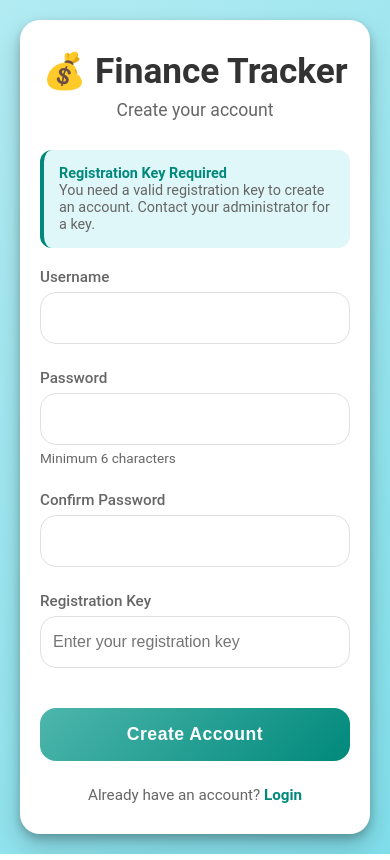
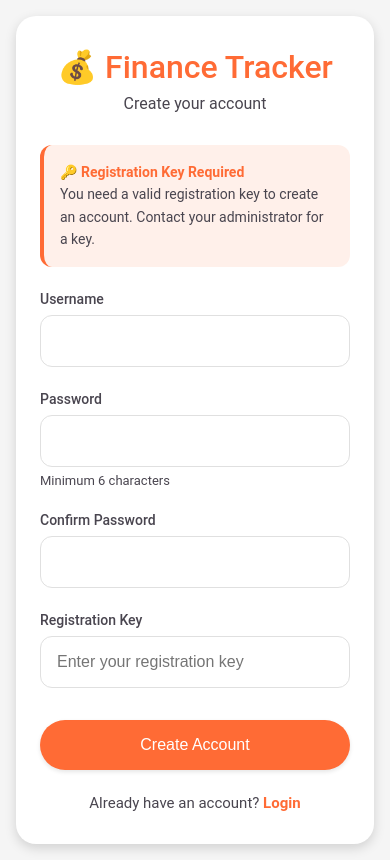
Before and after one commit to shravnchandr/Finance-Tracker, a Flask app: page /register in a window 390 px wide. Run offline with Flask 3, Linux system fonts and the light colour scheme.

Commit message:
Add files via upload

```diff
--- a/templates/register.html
+++ b/templates/register.html
@@ -5,45 +5,37 @@
     <meta name="viewport" content="width=device-width, initial-scale=1.0">
     <title>Register - Finance Tracker</title>
     <style>
-        /* New Color System (Material 3 Expressive Inspired) */
         :root {
-            /* Primary Accent (Teal) */
-            --color-primary: #00897b;
-            --color-primary-dark: #004d40;
-            --color-primary-light: #4db6ac;
-
-            /* Light Theme */
-            --color-surface: white;
-            --color-on-surface: #333;
-            --color-on-background: #666;
-            --color-background-start: #b2ebf2; /* Light Cyan */
-            --color-background-end: #80deea;   /* Medium Cyan */
-            --color-border: #e0e0e0;
-            --color-shadow: rgba(0, 0, 0, 0.2);
-            --color-error-bg: #fee;
-            --color-error-text: #c33;
-            --color-success-bg: #efe;
-            --color-success-text: #3c3;
-            --color-key-info-bg: #e0f7fa; /* Light Cyan for info */
-            --color-key-info-border: var(--color-primary);
+            --primary: #FF6B35;
+            --primary-light: #FF8C5A;
+            --primary-dark: #E5502D;
+            --secondary: #F7931E;
+            --success: #4CAF50;
+            --error: #EF4444;
+            --surface: #FFFFFF;
+            --surface-variant: #F5F5F5;
+            --on-surface: #1C1B1F;
+            --on-surface-variant: #49454F;
+            --outline: #E0E0E0;
+            --shadow: rgba(0, 0, 0, 0.1);
+            --shadow-elevated: rgba(0, 0, 0, 0.15);
         }
 
         @media (prefers-color-scheme: dark) {
             :root {
-                /* Dark Theme */
-                --color-surface: #1e1e1e;
-                --color-on-surface: #e0e0e0;
-                --color-on-background: #a0a0a0;
-                --color-background-start: #004d40; /* Dark Teal */
-                --color-background-end: #00695c;   /* Medium Dark Teal */
-                --color-border: #333;
-                --color-shadow: rgba(0, 0, 0, 0.5);
-                --color-error-bg: #4e0c0c;
-                --color-error-text: #ff6e6e;
-                --color-success-bg: #0c4e0c;
-                --color-success-text: #6eff6e;
-                --color-key-info-bg: #003632; /* Darker Cyan for info */
-                --color-key-info-border: var(--color-primary-light);
+                --primary: #FFB59A;
+                --primary-light: #FFC7B0;
+                --primary-dark: #FF9A77;
+                --secondary: #FFB74D;
+                --success: #81C784;
+                --error: #EF5350;
+                --surface: #1C1B1F;
+                --surface-variant: #2B2930;
+                --on-surface: #E6E1E5;
+                --on-surface-variant: #CAC4D0;
+                --outline: #3A3A3A;
+                --shadow: rgba(0, 0, 0, 0.4);
+                --shadow-elevated: rgba(0, 0, 0, 0.6);
             }
         }
 
@@ -54,157 +46,25 @@
         }
 
         body {
-            font-family: 'Roboto', 'Segoe UI', Tahoma, Geneva, Verdana, sans-serif;
-            background: linear-gradient(135deg, var(--color-background-start) 0%, var(--color-background-end) 100%);
+            font-family: 'Roboto', -apple-system, BlinkMacSystemFont, 'Segoe UI', sans-serif;
+            background: var(--surface-variant);
+            color: var(--on-surface);
             min-height: 100vh;
             display: flex;
             justify-content: center;
             align-items: center;
             padding: 20px;
+            transition: background 0.3s cubic-bezier(0.4, 0, 0.2, 1);
         }
 
         .auth-container {
-            background: var(--color-surface);
-            border-radius: 28px; /* Larger radius for expressive style */
-            padding: 40px;
-            box-shadow: 0 12px 24px var(--color-shadow), 0 4px 8px var(--color-shadow);
+            background: var(--surface);
+            border-radius: 28px;
+            padding: 48px;
+            box-shadow: 0 4px 12px var(--shadow-elevated);
             width: 100%;
-            max-width: 450px;
+            max-width: 500px;
             animation: fadeInUp 0.6s cubic-bezier(0.4, 0, 0.2, 1);
-        }
-
-        .auth-header {
-            text-align: center;
-            margin-bottom: 30px;
-        }
-
-        .auth-header h1 {
-            font-size: 2.8rem;
-            color: var(--color-on-surface);
-            margin-bottom: 8px;
-            font-weight: 700;
-        }
-
-        .auth-header p {
-            color: var(--color-on-background);
-            font-size: 1.1rem;
-        }
-
-        .form-group {
-            margin-bottom: 25px;
-        }
-
-        .form-group label {
-            display: block;
-            margin-bottom: 6px;
-            color: var(--color-on-background);
-            font-weight: 500;
-            font-size: 0.95rem;
-        }
-
-        .form-group input {
-            width: 100%;
-            padding: 16px 12px;
-            border: 1px solid var(--color-border);
-            border-radius: 16px;
-            font-size: 1rem;
-            background-color: var(--color-surface);
-            color: var(--color-on-surface);
-            transition: border-color 0.3s ease, box-shadow 0.3s ease;
-        }
-
-        .form-group input:focus {
-            outline: none;
-            border-color: var(--color-primary);
-            box-shadow: 0 0 0 3px rgba(0, 137, 123, 0.2);
-        }
-
-        .key-info {
-            background: var(--color-key-info-bg);
-            border-left: 4px solid var(--color-key-info-border);
-            padding: 15px;
-            border-radius: 12px;
-            margin-bottom: 20px;
-            font-size: 0.9rem;
-            color: var(--color-on-background);
-        }
-
-        .key-info strong {
-            color: var(--color-primary);
-        }
-
-        .password-requirements {
-            font-size: 0.85rem;
-            color: var(--color-on-background);
-            margin-top: 5px;
-        }
-
-        .btn {
-            background: linear-gradient(135deg, var(--color-primary-light) 0%, var(--color-primary) 100%);
-            color: white;
-            border: none;
-            padding: 16px 30px;
-            border-radius: 16px;
-            font-size: 1.1rem;
-            cursor: pointer;
-            transition: transform 0.2s ease, box-shadow 0.2s ease, opacity 0.3s;
-            width: 100%;
-            font-weight: 600;
-            margin-top: 15px;
-            letter-spacing: 0.5px;
-        }
-
-        .btn:hover {
-            transform: translateY(-1px);
-            box-shadow: 0 8px 20px rgba(0, 137, 123, 0.3);
-            opacity: 0.95;
-        }
-
-        .btn:disabled {
-            opacity: 0.4;
-            cursor: not-allowed;
-            transform: none;
-            box-shadow: none;
-        }
-
-        .error-message {
-            background: var(--color-error-bg);
-            color: var(--color-error-text);
-            padding: 15px;
-            border-radius: 12px;
-            margin-bottom: 20px;
-            display: none;
-            animation: shake 0.4s ease;
-            font-weight: 500;
-        }
-
-        .success-message {
-            background: var(--color-success-bg);
-            color: var(--color-success-text);
-            padding: 15px;
-            border-radius: 12px;
-            margin-bottom: 20px;
-            display: none;
-            font-weight: 500;
-        }
-
-        .auth-footer {
-            text-align: center;
-            margin-top: 25px;
-            color: var(--color-on-background);
-            font-size: 0.95rem;
-        }
-
-        .auth-footer a {
-            color: var(--color-primary);
-            text-decoration: none;
-            font-weight: 600;
-            transition: color 0.3s;
-        }
-
-        .auth-footer a:hover {
-            text-decoration: underline;
-            color: var(--color-primary-light);
         }
 
         @keyframes fadeInUp {
@@ -218,20 +78,161 @@
             }
         }
 
+        .auth-header {
+            text-align: center;
+            margin-bottom: 32px;
+        }
+
+        .auth-header h1 {
+            font-size: 2.5rem;
+            font-weight: 500;
+            color: var(--primary);
+            margin-bottom: 8px;
+        }
+
+        .auth-header p {
+            color: var(--on-surface-variant);
+            font-size: 1rem;
+        }
+
+        .key-info {
+            background: rgba(255, 107, 53, 0.1);
+            border-left: 4px solid var(--primary);
+            padding: 16px;
+            border-radius: 12px;
+            margin-bottom: 24px;
+            font-size: 0.875rem;
+            color: var(--on-surface-variant);
+            line-height: 1.6;
+        }
+
+        .key-info strong {
+            color: var(--primary);
+            font-weight: 600;
+        }
+
+        .form-group {
+            margin-bottom: 24px;
+        }
+
+        .form-group label {
+            display: block;
+            margin-bottom: 8px;
+            color: var(--on-surface-variant);
+            font-weight: 500;
+            font-size: 0.875rem;
+        }
+
+        .form-group input {
+            width: 100%;
+            padding: 16px;
+            border: 1px solid var(--outline);
+            border-radius: 12px;
+            font-size: 1rem;
+            background: var(--surface);
+            color: var(--on-surface);
+            transition: all 0.3s cubic-bezier(0.4, 0, 0.2, 1);
+        }
+
+        .form-group input:focus {
+            outline: none;
+            border-color: var(--primary);
+            box-shadow: 0 0 0 3px rgba(255, 107, 53, 0.1);
+        }
+
+        .password-requirements {
+            font-size: 0.813rem;
+            color: var(--on-surface-variant);
+            margin-top: 6px;
+        }
+
+        .btn {
+            background: var(--primary);
+            color: white;
+            border: none;
+            padding: 16px 32px;
+            border-radius: 100px;
+            font-size: 1rem;
+            cursor: pointer;
+            transition: all 0.3s cubic-bezier(0.4, 0, 0.2, 1);
+            width: 100%;
+            font-weight: 500;
+            box-shadow: 0 2px 4px var(--shadow);
+            margin-top: 8px;
+        }
+
+        .btn:hover {
+            box-shadow: 0 6px 12px var(--shadow-elevated);
+            transform: translateY(-2px);
+        }
+
+        .btn:active {
+            transform: translateY(0);
+        }
+
+        .btn:disabled {
+            opacity: 0.6;
+            cursor: not-allowed;
+            transform: none;
+        }
+
+        .error-message {
+            background: rgba(239, 68, 68, 0.1);
+            color: var(--error);
+            padding: 16px;
+            border-radius: 12px;
+            margin-bottom: 24px;
+            display: none;
+            animation: shake 0.4s ease;
+            border-left: 4px solid var(--error);
+        }
+
+        .success-message {
+            background: rgba(76, 175, 80, 0.1);
+            color: var(--success);
+            padding: 16px;
+            border-radius: 12px;
+            margin-bottom: 24px;
+            display: none;
+            border-left: 4px solid var(--success);
+        }
+
         @keyframes shake {
             0%, 100% { transform: translateX(0); }
-            25% { transform: translateX(-8px); }
-            75% { transform: translateX(8px); }
+            25% { transform: translateX(-10px); }
+            75% { transform: translateX(10px); }
         }
 
-        @media (max-width: 480px) {
+        .auth-footer {
+            text-align: center;
+            margin-top: 24px;
+            color: var(--on-surface-variant);
+            font-size: 0.938rem;
+        }
+
+        .auth-footer a {
+            color: var(--primary);
+            text-decoration: none;
+            font-weight: 600;
+            transition: color 0.3s cubic-bezier(0.4, 0, 0.2, 1);
+        }
+
+        .auth-footer a:hover {
+            color: var(--primary-dark);
+        }
+
+        @media (max-width: 640px) {
             .auth-container {
-                padding: 30px 20px;
+                padding: 32px 24px;
                 border-radius: 20px;
             }
 
             .auth-header h1 {
-                font-size: 2.2rem;
+                font-size: 2rem;
+            }
+
+            body {
+                padding: 16px;
             }
         }
     </style>
@@ -244,7 +245,7 @@
         </div>
 
         <div class="key-info">
-            <strong>Registration Key Required</strong><br>
+            <strong>🔑 Registration Key Required</strong><br>
             You need a valid registration key to create an account. Contact your administrator for a key.
         </div>
 
@@ -253,22 +254,22 @@
 
         <form id="registerForm">
             <div class="form-group">
-                <label for="username">Username</label>
+                <label>Username</label>
                 <input type="text" id="username" required autocomplete="username" minlength="3">
             </div>
             <div class="form-group">
-                <label for="password">Password</label>
+                <label>Password</label>
                 <input type="password" id="password" required autocomplete="new-password" minlength="6">
                 <div class="password-requirements">
                     Minimum 6 characters
                 </div>
             </div>
             <div class="form-group">
-                <label for="confirmPassword">Confirm Password</label>
+                <label>Confirm Password</label>
                 <input type="password" id="confirmPassword" required autocomplete="new-password" minlength="6">
             </div>
             <div class="form-group">
-                <label for="registrationKey">Registration Key</label>
+                <label>Registration Key</label>
                 <input type="text" id="registrationKey" required placeholder="Enter your registration key">
             </div>
             <button type="submit" class="btn" id="submitBtn">Create Account</button>
```
Also changed, not shown: templates/login.html (+150 -143 lines).
